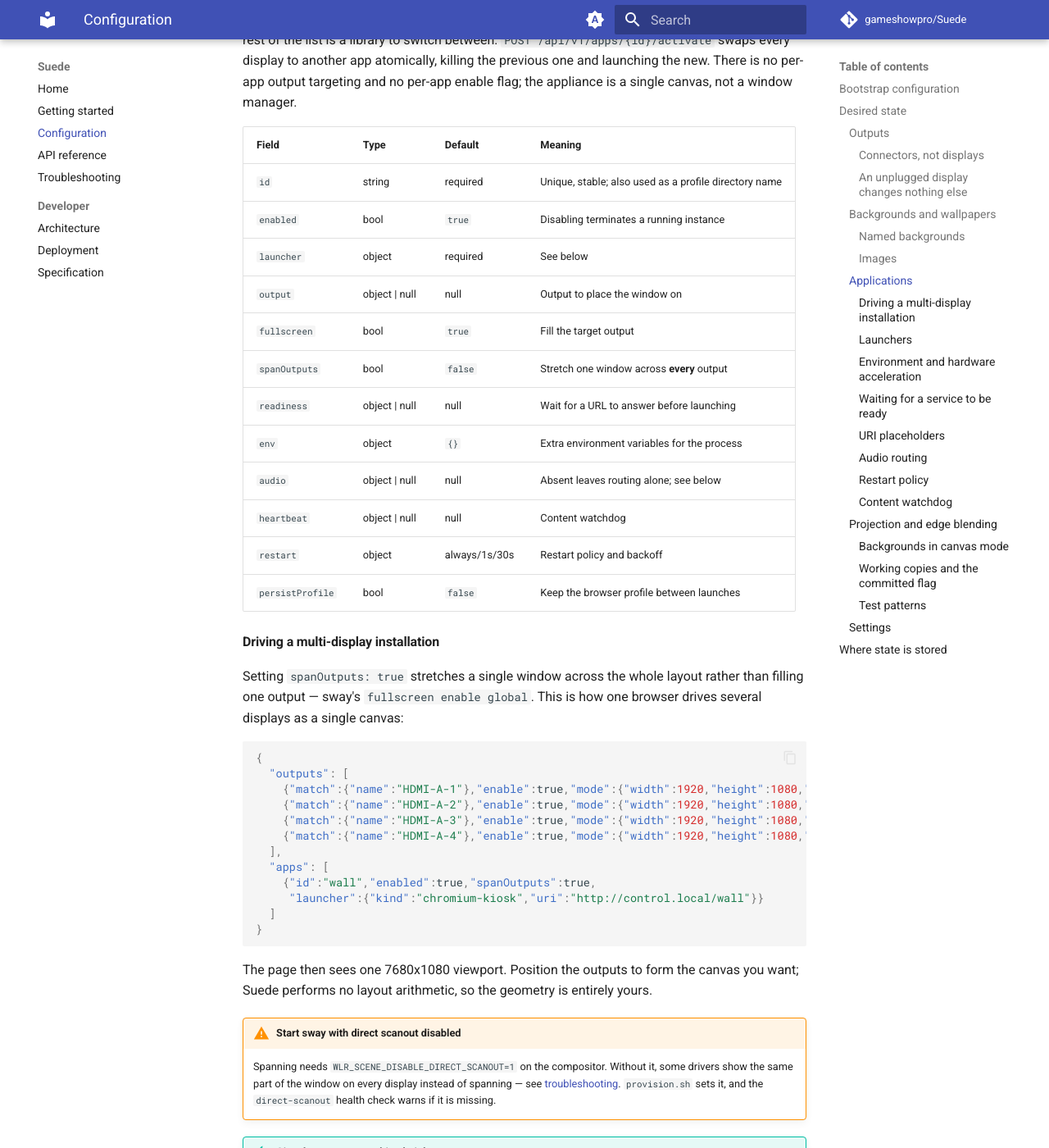
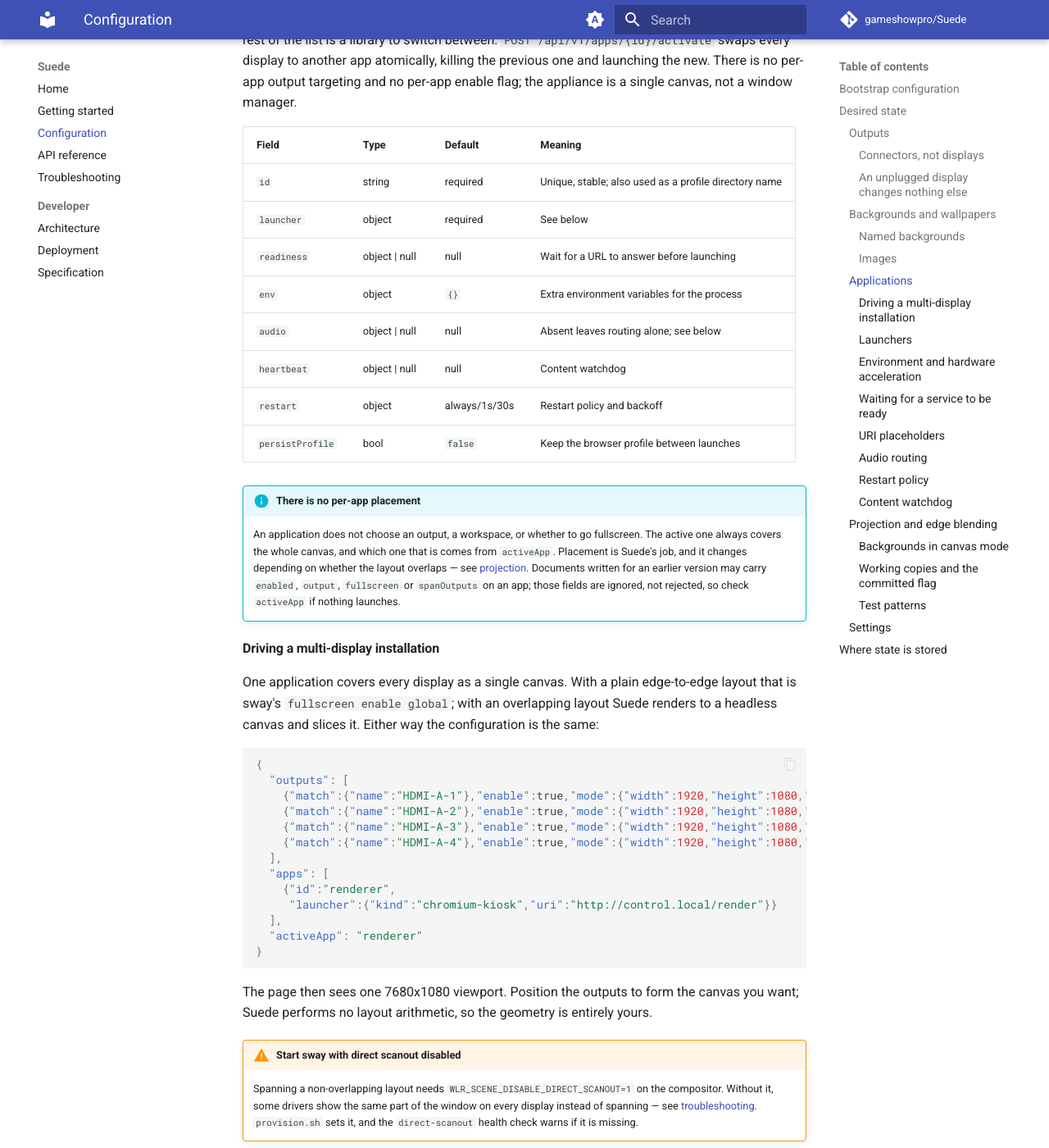
Before and after one commit to gameshowpro/Suede, an MkDocs documentation site: the page built from docs/configuration.md, in a window 1280 px wide and 1400 px high, scrolled down 8689 px. Shown: the whole window at 82% size. Built offline with MkDocs 1.6.1 and Material for MkDocs 9.7.7, drawn with Linux system fonts in a browser that asks for light colours; comment, search, counter and statistics services are not loaded.

Commit message:
Say what has actually been run, and fix the docs that fell behind
Two problems, found by checking the claims against the machine.

The supported-environments table was aspiration presented as fact. It
named Debian 12 and Raspberry Pi OS, neither of which Suede has ever
run on, and sway 1.7+ when only 1.11 has been tried. It is now split
into what has been verified and what is merely expected to work, with
the awkward entries stated rather than buried: aarch64 is
cross-compiled and packaged by CI but that binary has never been
executed, the .deb and provision.sh have never been installed or run
end to end, firefox-kiosk has never been run at all, and the projection
code written for up to four outputs has only ever driven two. Somebody
deciding whether to deploy this deserves to know which column each fact
is in.

The single-active-app change left the documentation describing an
architecture that no longer exists - browsers launched per output, apps
carrying enabled, output, fullscreen and spanOutputs. Worse, the
README's headline example still set those fields and had no activeApp,
and because they are serde(skip) rather than rejected, following it
would have been accepted in full and then launched nothing at all, with
no error to explain why. That example is rewritten around activeApp and
its JSON is checked; the apps table, the spanning section, the
specification's sample document and the per-output claims in three
files are corrected; and a note now says that documents written for the
older shape are ignored rather than refused, so anyone hitting the
silent version knows where to look.

Every internal cross-reference across the nine markdown files resolves.

Co-Authored-By: Claude Fable 5 <noreply@anthropic.com>

````diff
--- a/docs/configuration.md
+++ b/docs/configuration.md
@@ -226,11 +226,7 @@ window manager.
 | Field | Type | Default | Meaning |
 |---|---|---|---|
 | `id` | string | required | Unique, stable; also used as a profile directory name |
-| `enabled` | bool | `true` | Disabling terminates a running instance |
 | `launcher` | object | required | See below |
-| `output` | object \| null | null | Output to place the window on |
-| `fullscreen` | bool | `true` | Fill the target output |
-| `spanOutputs` | bool | `false` | Stretch one window across **every** output |
 | `readiness` | object \| null | null | Wait for a URL to answer before launching |
 | `env` | object | `{}` | Extra environment variables for the process |
 | `audio` | object \| null | null | Absent leaves routing alone; see below |
@@ -238,11 +234,22 @@ window manager.
 | `restart` | object | always/1s/30s | Restart policy and backoff |
 | `persistProfile` | bool | `false` | Keep the browser profile between launches |
 
+!!! info "There is no per-app placement"
+    An application does not choose an output, a workspace, or whether to go
+    fullscreen. The active one always covers the whole canvas, and which one
+    that is comes from `activeApp`. Placement is Suede's job, and it changes
+    depending on whether the layout overlaps — see
+    [projection](#projection-edge-blending). Documents written for an earlier
+    version may carry `enabled`, `output`, `fullscreen` or `spanOutputs` on an
+    app; those fields are ignored, not rejected, so check `activeApp` if
+    nothing launches.
+
 #### Driving a multi-display installation
 
-Setting `spanOutputs: true` stretches a single window across the whole layout
-rather than filling one output — sway's `fullscreen enable global`. This is how
-one browser drives several displays as a single canvas:
+One application covers every display as a single canvas. With a plain
+edge-to-edge layout that is sway's `fullscreen enable global`; with an
+overlapping layout Suede renders to a headless canvas and slices it. Either
+way the configuration is the same:
 
 ```json
 {
@@ -253,9 +260,10 @@ one browser drives several displays as a single canvas:
     {"match":{"name":"HDMI-A-4"},"enable":true,"mode":{"width":1920,"height":1080,"refreshHz":60},"position":{"x":5760,"y":0}}
   ],
   "apps": [
-    {"id":"wall","enabled":true,"spanOutputs":true,
-     "launcher":{"kind":"chromium-kiosk","uri":"http://control.local/wall"}}
-  ]
+    {"id":"renderer",
+     "launcher":{"kind":"chromium-kiosk","uri":"http://control.local/render"}}
+  ],
+  "activeApp": "renderer"
 }
 ```
 
@@ -264,7 +272,8 @@ canvas you want; Suede performs no layout arithmetic, so the geometry is
 entirely yours.
 
 !!! warning "Start sway with direct scanout disabled"
-    Spanning needs `WLR_SCENE_DISABLE_DIRECT_SCANOUT=1` on the compositor.
+    Spanning a non-overlapping layout needs
+    `WLR_SCENE_DISABLE_DIRECT_SCANOUT=1` on the compositor.
     Without it, some drivers show the same part of the window on every display
     instead of spanning — see
     [troubleshooting](troubleshooting.md#a-spanned-window-mirrors-instead-of-spanning).
--- a/docs/troubleshooting.md
+++ b/docs/troubleshooting.md
@@ -139,8 +139,8 @@ WLR_SCENE_DISABLE_DIRECT_SCANOUT=1 sway
 ```
 
 `provision.sh` sets this for you. The `direct-scanout` health check warns
-whenever an app has `spanOutputs: true` while the running compositor was
-started without it:
+whenever an application is spanning a non-overlapping layout while the running
+compositor was started without it:
 
 ```bash
 curl -s http://appliance:9088/api/v1/system/checks   | python3 -c 'import sys,json;print([c for c in json.load(sys.stdin) if c["id"]=="direct-scanout"])'
````
Also changed, not shown: README.md (+47 -17 lines), docs/getting-started.md (+13 -2 lines), docs/index.md (+1 -1 lines), docs/specification.md (+3 -6 lines).
